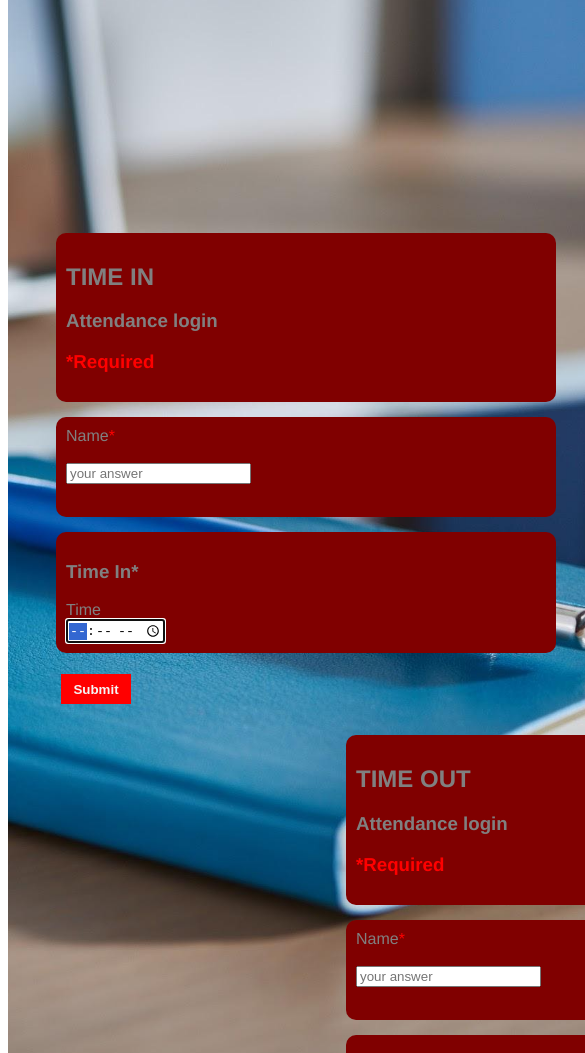
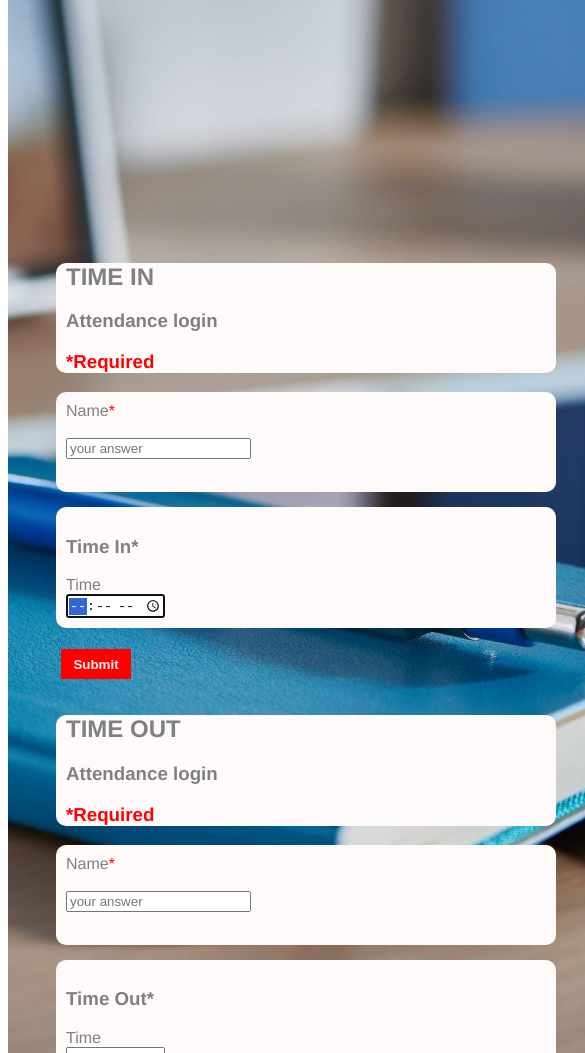
Before and after one commit to Hnabaju/academo, a plain HTML site: page index.html in a window 390 px wide. Shown: the part 947-2000 px from the top of the page, 585 px wide, since content can reach past the window. Drawn offline with Linux system fonts and the light colour scheme.

Commit message:
new changes

```diff
--- a/styles.css
+++ b/styles.css
@@ -98,15 +98,18 @@ footer{
 }
 .text{
 	position: relative;
-	background: maroon;
+	background: snow;
 	width: 500px;
 	margin: 15px;
-	padding: 10px;
+	padding: 10px c;
 	border-radius: 10px;
 	padding-left: 10px;
+
+
+
 }
 .contents{
-	background: maroon;
+	background: snow;
 	height: 100px;
 	margin: 15px;
 	padding: 10px;
@@ -114,7 +117,7 @@ footer{
 	padding-left: 10px;
 }
 .row{
-	background: maroon;
+	background: snow;
 	border-radius: 10px;
 	padding: 10px;
 	margin: 15px;
@@ -123,11 +126,8 @@ footer{
 }
 .text-wrapper{
 	display: inline-block;
+}
 
-
-
-
-}
 .timein{
 	width: 40%;
 	margin: 100px;
@@ -205,8 +205,7 @@ a {
 		margin-top: 0;
 		padding-right: 0px;
 		padding-left: 0;
-		float: left;
-		width: 100%;
+		width: 600px;
 		align-content: center;
 
 	}
@@ -217,22 +216,24 @@ body{
 
 .timein{
 	width: 50%;
-	float: left;
+
 	margin-left: 30px;
 
 }
 .timeout{
 	width: 50% ;
+	margin-top: -1000px;
 	float: left;
-	margin-top: -1000px;
-	margin-right: -20px;
+	margin-right: 270px;
+
 }
 .text-wrapper{
-	display: inline;
+	display: block;
 }
 #content-wrapper{
 	height: 1200px;
 	width: 600px;
+	margin-bottom: 5px;
 }
 
 a {
@@ -250,11 +251,11 @@ a {
 	left: 0;
 	text-align: right;
 	margin: 0;
-	display: block;
 	padding: 0;
 }
 #content{
 	margin-top: 0;
 	width: 600px;
+
 }
 }
```
